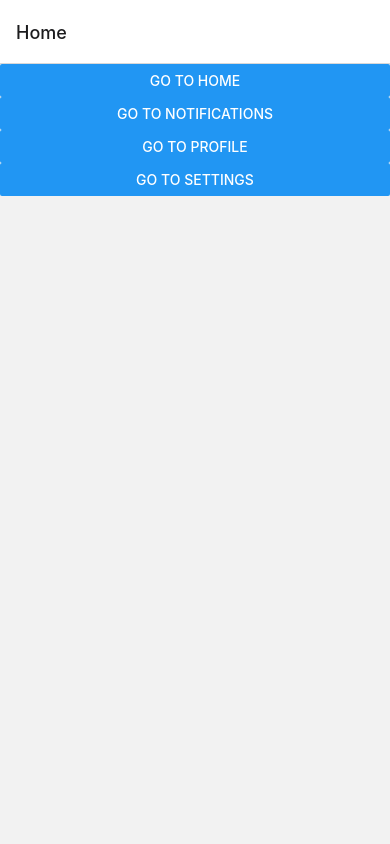
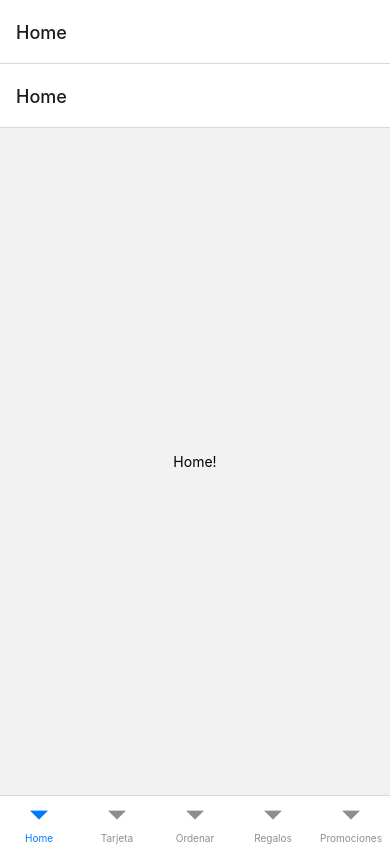
Before and after one commit to DenisFZelaya/reactnavigation-6, a React Native app: screen /Home in a window 390 px wide. Built offline with nearby package versions, Linux system fonts and the light colour scheme.

Commit message:
BottomTabNavigation funcional

```diff
--- a/package.json
+++ b/package.json
@@ -10,6 +10,7 @@
     "test": "jest"
   },
   "dependencies": {
+    "@react-navigation/bottom-tabs": "^6.5.7",
     "@react-navigation/native": "^6.1.6",
     "@react-navigation/native-stack": "^6.9.12",
     "react": "18.2.0",
--- a/src/navigations/NativeStackNavigation.tsx
+++ b/src/navigations/NativeStackNavigation.tsx
@@ -1,13 +1,15 @@
 import { View, Text, ScrollView, Button } from 'react-native'
 import React from 'react'
 import { createNativeStackNavigator } from '@react-navigation/native-stack';
+import HomeScreen from '../screens/HomeScreen';
+import HomeScreenTab from '../screens/HomeScreenTab';
 
 const Stack = createNativeStackNavigator();
 
 function NativeStackNavigation(): JSX.Element {
     return (
         <Stack.Navigator initialRouteName='Home'>
-            <Stack.Screen name="Home" component={Home} />
+            <Stack.Screen name="Home" component={HomeScreenTab} />
             <Stack.Screen name="Notifications" component={Home} />
             <Stack.Screen name="Profile" component={Home} />
             <Stack.Screen name="Settings" component={Home} />
--- /dev/null
+++ b/src/screens/HomeScreenTab.tsx
@@ -0,0 +1,60 @@
+import { View, Text, StyleSheet } from 'react-native'
+import React from 'react'
+import { createBottomTabNavigator } from '@react-navigation/bottom-tabs';
+
+
+function HomeScreen() {
+  return (
+    <View style={{ flex: 1, justifyContent: 'center', alignItems: 'center' }}>
+      <Text>Home!</Text>
+    </View>
+  );
+}
+
+function SettingsScreen() {
+  return (
+    <View style={{ flex: 1, justifyContent: 'center', alignItems: 'center' }}>
+      <Text>Settings!</Text>
+    </View>
+  );
+}
+
+function MapsScreen() {
+  return (
+    <View style={{ flex: 1, justifyContent: 'center', alignItems: 'center' }}>
+      <Text>MapsScreen!</Text>
+    </View>
+  );
+}
+
+const Tab = createBottomTabNavigator();
+
+function MyTabs() {
+  return (
+    <Tab.Navigator initialRouteName='Home'>
+      <Tab.Screen name="Home" component={HomeScreen} />
+      <Tab.Screen name="Tarjeta" component={SettingsScreen} />
+      <Tab.Screen name="Ordenar" component={MapsScreen} />
+      <Tab.Screen name="Regalos" component={MapsScreen} />
+      <Tab.Screen name="Promociones" component={MapsScreen} />
+    </Tab.Navigator>
+  );
+}
+
+
+function HomeScreenTab() {
+  return (
+    <MyTabs />
+  );
+}
+
+export default HomeScreenTab;
+
+const styles = StyleSheet.create({
+  container: {
+    flex: 1,
+    justifyContent: 'center',
+    alignItems: 'center',
+    backgroundColor: "gray"
+  },
+});
```
Also changed, not shown: src/navigations/BottomTabNavigation.tsx (added, +25 -0 lines), 1 other file (tests, documents, lock files or other folders).
